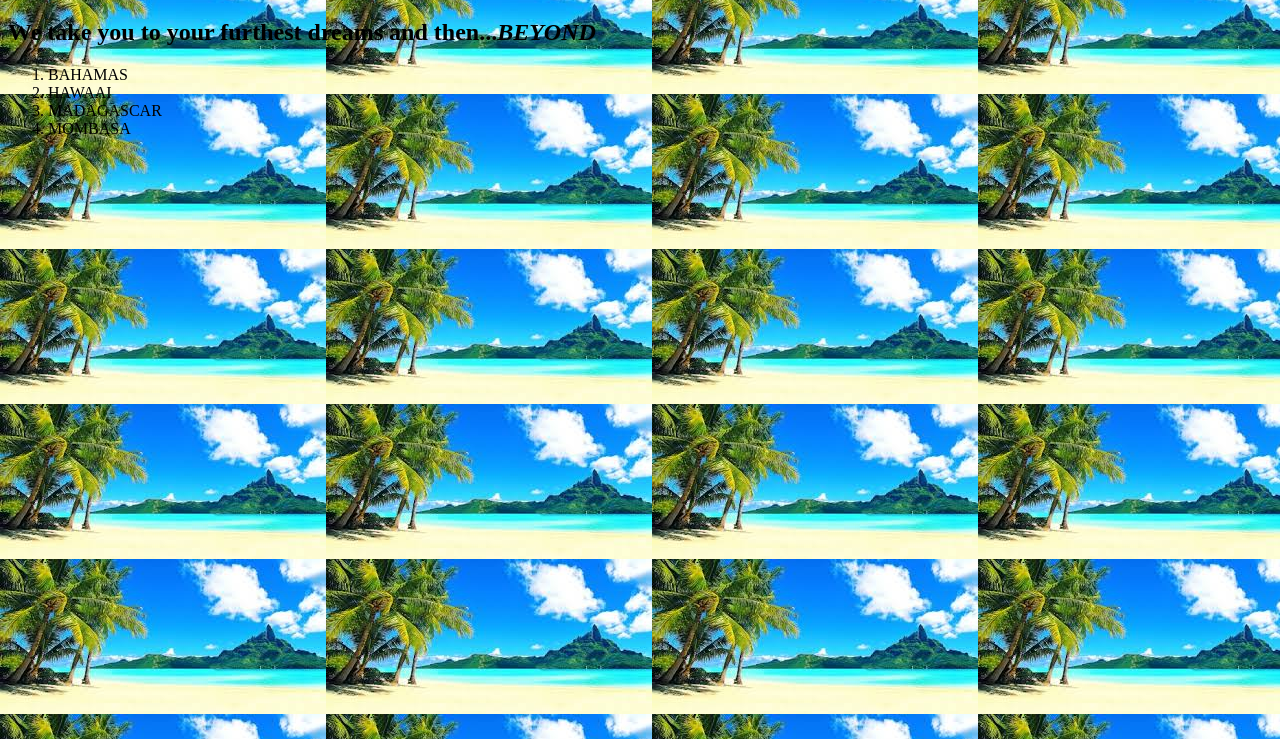
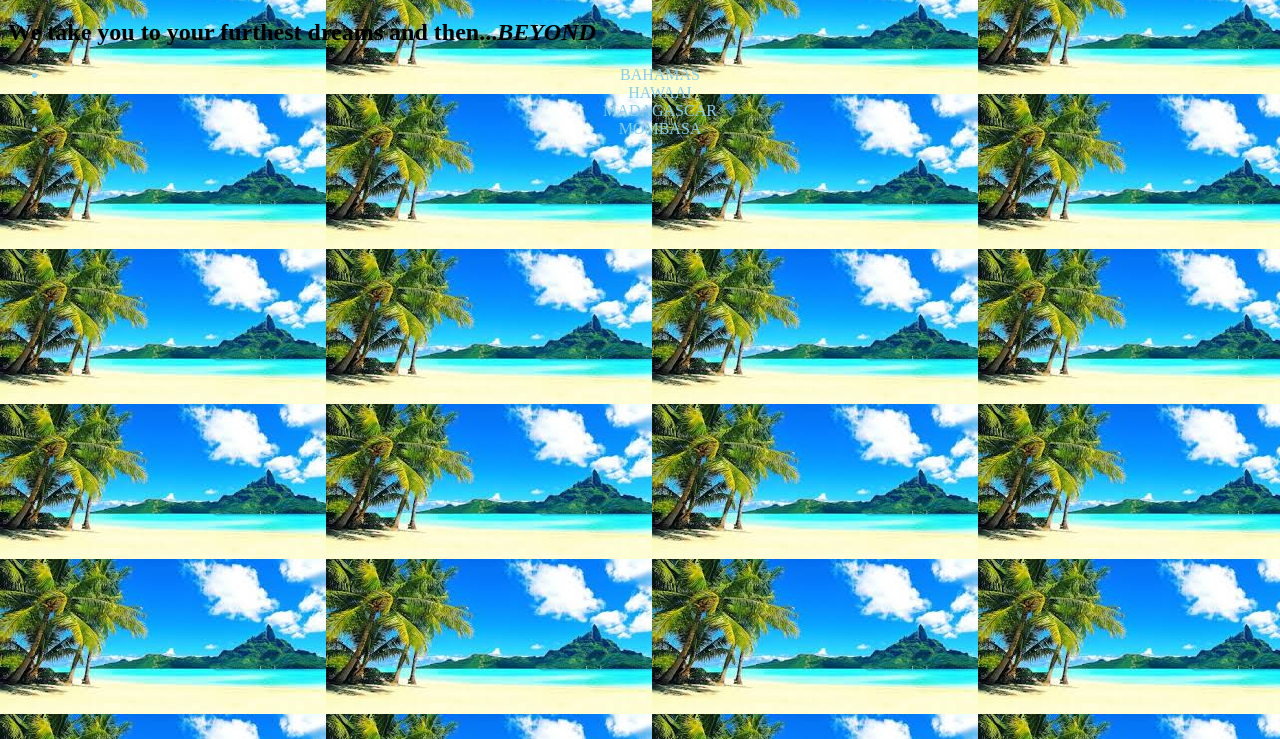
Before and after one commit to NYAGO-MUREITHI/travel, a plain HTML site: page tropical.html in a window 1280 px wide. Shown: the part 61-800 px from the top of the page. Drawn offline with Linux system fonts and the light colour scheme; files whose address does not match are found by name.

Commit message:
changed ordered to unordered list

```diff
--- a/css/tropical.css
+++ b/css/tropical.css
@@ -7,3 +7,8 @@ body {
 h1 {
     text-align: center;
 }
+li {
+    color: skyblue;
+    font-style: bold;
+    text-align: center;
+}
--- a/tropical.html
+++ b/tropical.html
@@ -8,12 +8,12 @@
   <body>
     <h1>LAND UNDER THE SUN</h1>
     <h2>We take you to your furthest dreams and then...<em>BEYOND</em> </h2>
-    <ol>
+    <ul>
       <li>BAHAMAS</li>
       <li>HAWAAI</li>
       <li>MADAGASCAR</li>
       <li>MOMBASA</li>
-    </ol>
+    </ul>
 
   </body>
 </html>
```
Also changed, not shown: travel.html (+0 -6 lines).
